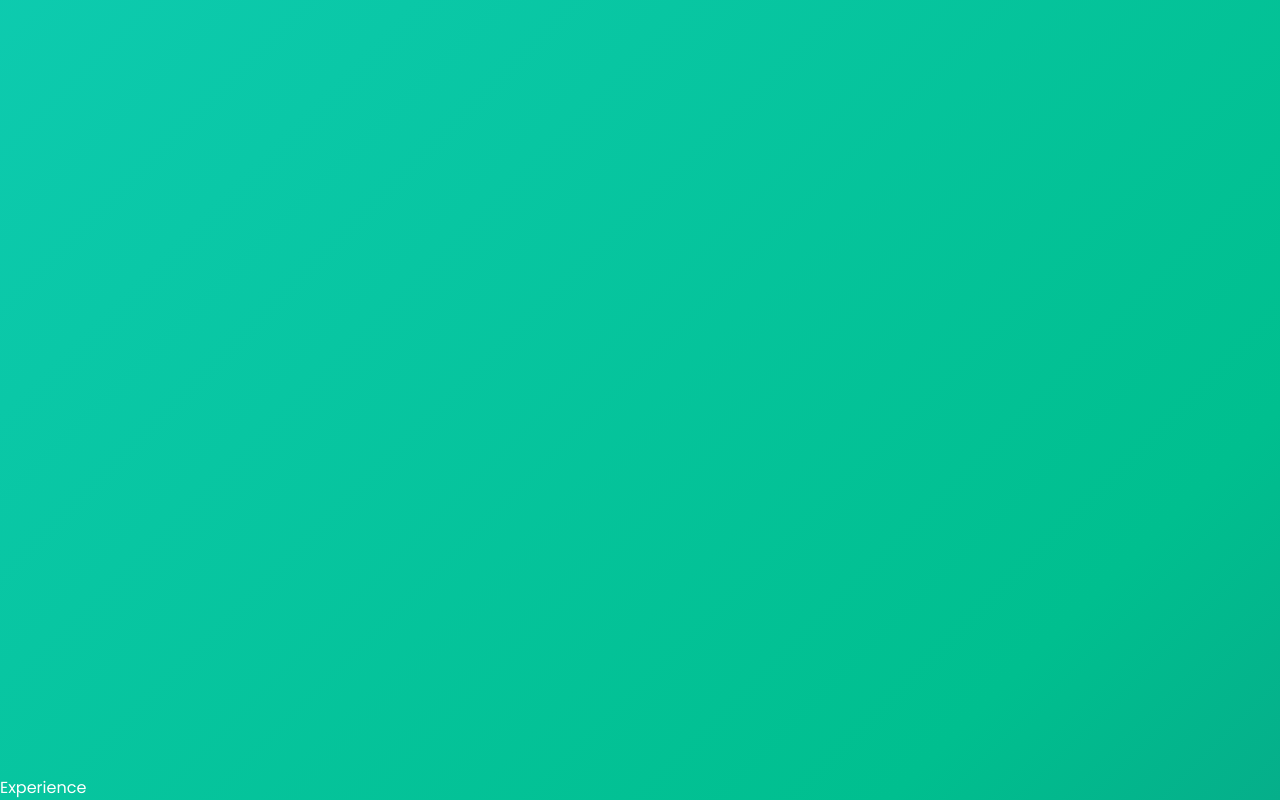
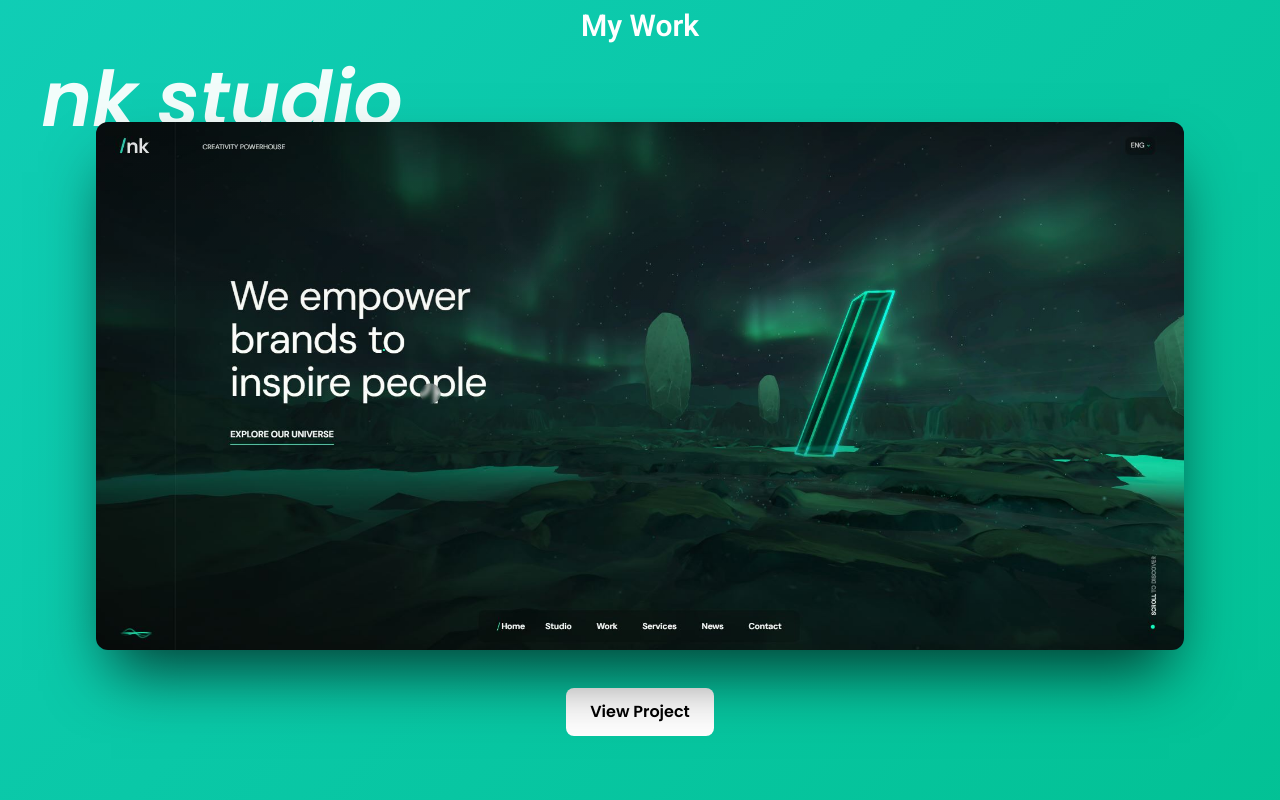
Before and after one commit to gagangupta5/My_Portfolio, a React (Vite) app: page / in a window 1280 px wide. Shown: the part 1880-2680 px from the top of the page. Built offline with nearby package versions, Linux system fonts and the light colour scheme.

Commit message:
Added Project Section

```diff
--- a/src/sections/Projects.jsx
+++ b/src/sections/Projects.jsx
@@ -1,11 +1,155 @@
-import React from 'react'
+/* eslint-disable react-hooks/set-state-in-effect */
+import { useEffect, useState, useRef, useMemo } from "react";
+import { motion, AnimatePresence, useMotionValueEvent, useScroll } from "framer-motion";
+import img1 from "../assets/img1.JPG";
+import img2 from "../assets/img2.JPG";
+import img3 from "../assets/img3.JPG";
+import photo1 from "../assets/photo1.JPG";
+import photo2 from "../assets/photo2.PNG";
+import photo3 from "../assets/photo3.png";
 
-const Projects = () => {
-  return (
-    <div className='w-full h-screen'>
-      Projects
-    </div>
+const useIsMobile = (query = "(max-width : 639px)") => {
+  const [isMobile, setIsMobile] = useState(
+    typeof window != "undefined" && window.matchMedia(query).matches
+  )
+  useEffect(() => {
+    if(typeof window === "undefined") return;
+    const mql = window.matchMedia(query);
+    const handler = (e) => setIsMobile(e.matches);
+    mql.addEventListener("change", handler);
+    setIsMobile(mql.matches);
+    return () => mql.removeEventListener("change", handler);
+  },[query])
+  return isMobile;
+}
+
+export default function Projects () {
+  const isMobile = useIsMobile();
+  const sceneRef = useRef(null);
+  const projects = useMemo(() => [
+    {
+      title: "nk studio",
+      link: "https://www.nk.studio/",
+      bgcolor: "#0d4d3d",
+      image : isMobile ? photo1 : img1
+    },
+    {
+      title: "Gamily",
+      link: "https://gamilyapp.com/",
+      bgColor: "#3884d3",
+      image: isMobile ? photo2 : img2,
+    },
+    {
+      title: "Hungry Tiger",
+      link: "https://www.eathungrytiger.com/",
+      bgColor: "#dc9317",
+      image: isMobile ? photo3 : img3
+    },
+  ],[isMobile]);
+
+  const {scrollYProgress} = useScroll({
+    target : sceneRef,
+    offset : ["start start", "end end"]
+  })
+
+  const thresholds = projects.map((_, i) => (i+1)/projects.length);
+  const [activeIndex, setActiveIndex] = useState(0);
+
+  useMotionValueEvent(scrollYProgress, "change", (v) => {
+    const idx = thresholds.findIndex((t) => v <= t);
+    setActiveIndex(idx === -1 ? thresholds.length-1 : idx);
+  });
+
+  const activeProject = projects[activeIndex];
+
+  return(
+    <section id="projects"
+    ref={sceneRef}
+    className="relative text-white"
+    style={{
+      height: `${100*projects.length}vh`,
+      backgroundColor: activeProject.bgColor,
+      transition: "background-color 400ms ease"
+    }}
+    >
+      <div className="sticky top-0 h-screen flex flex-col items-center justify-center">
+        <h2 className={`text-3xl font-semibold z-10 text-center ${
+          isMobile? "mt-4" : "mt-8"
+        }`}>
+          My Work
+        </h2>
+        <div className={`relative w-full flex-1 flex items-center justify-center ${
+          isMobile ? "-mt-4" : ""
+        }`}>
+          {projects.map((project, idx) => (
+            <div key={project.title}
+            className={`absolute top-1/2 left-1/2 -translate-x-1/2 -translate-y-1/2 transition-all duration-500 ${
+              activeIndex === idx ? "opacity-100 z-20" : "opacity-0 z-0 sm:z-10"
+            }`}
+            style={{width: "85%", maxWidth: "1200px"}}
+            >
+              <AnimatePresence mode="wait">
+                {activeIndex === idx && (
+                  <motion.h3 key={project.title}
+                  initial={{opacity:0, y:-30}}
+                  animate={{opacity:1, y:0}}
+                  exit={{opacity:0, y:30}}
+                  transition={{duration:0.5, ease: "easeOut"}}
+                  className={`block text-center text-[clamp(2rem,6vw,5rem)] text-white/95 sm:absolute sm:-top-20 sm:left-[35%] lg:left-[-5%] sm:mb-0
+                    italic font-semibold ${
+                      isMobile ? "-mt-24" : ""
+                    }`}
+                  style={{
+                    zIndex: 5,
+                    textAlign: isMobile ? "center" : "left",
+                  }}
+                  >
+                    {project.title}
+                  </motion.h3>
+                )}
+              </AnimatePresence>
+              <div className={`relative w-full overflow-hidden bg-black/20 shadow-2xl
+                md:shadow-[0_35px_60px_-15px_rgba(0,0,0,0.7)] ${
+                  isMobile ? "mb-6 rounded-lg" : "mb-10 sm:mb-12 rounded-xl"
+                }
+                h-[62vh] sm:h-[66vh]`}
+                style={{zIndex:10, transition: "box-shadow 250ms ease"}}
+                >
+                <img src={project.image} alt={project.title}
+                className="w-full h-full object-cover drop-shadow-xl md:drop-shadow-2xl"
+                style={{
+                  position: "relative",
+                  zIndex: 10,
+                  filter: "drop-shadow(0 16px 40px rgba(0,0,0,0.65))",
+                  transition: "filter 200ms ease"
+                }}
+                loading="lazy"
+                />
+                <div className="pointer-events-none absolute inset-0"
+                style={{
+                  zIndex: 11,
+                  background: "linear-gradient(180deg, rgba(0,0,0,0.12) 0%, rgba(0,0,0,0) 40%)"
+                }}
+                >
+
+                </div>
+              </div>
+            </div>
+          ))}
+        </div>
+        <div className={`absolute ${
+          isMobile ? "bottom-20" : "bottom-10"
+        }`}>
+          <a href={activeProject?.link}
+          target="blank"
+          rel="noopener noreferrer"
+          className="inline-block px-6 py-3 font-semibold rounded-lg bg-white text-black hover:bg-gray-200 transition-all"
+          aria-label={`view ${activeProject?.title}`}
+          >
+            View Project
+          </a>
+        </div>
+      </div>
+    </section>
   )
 }
-
-export default Projects
```
